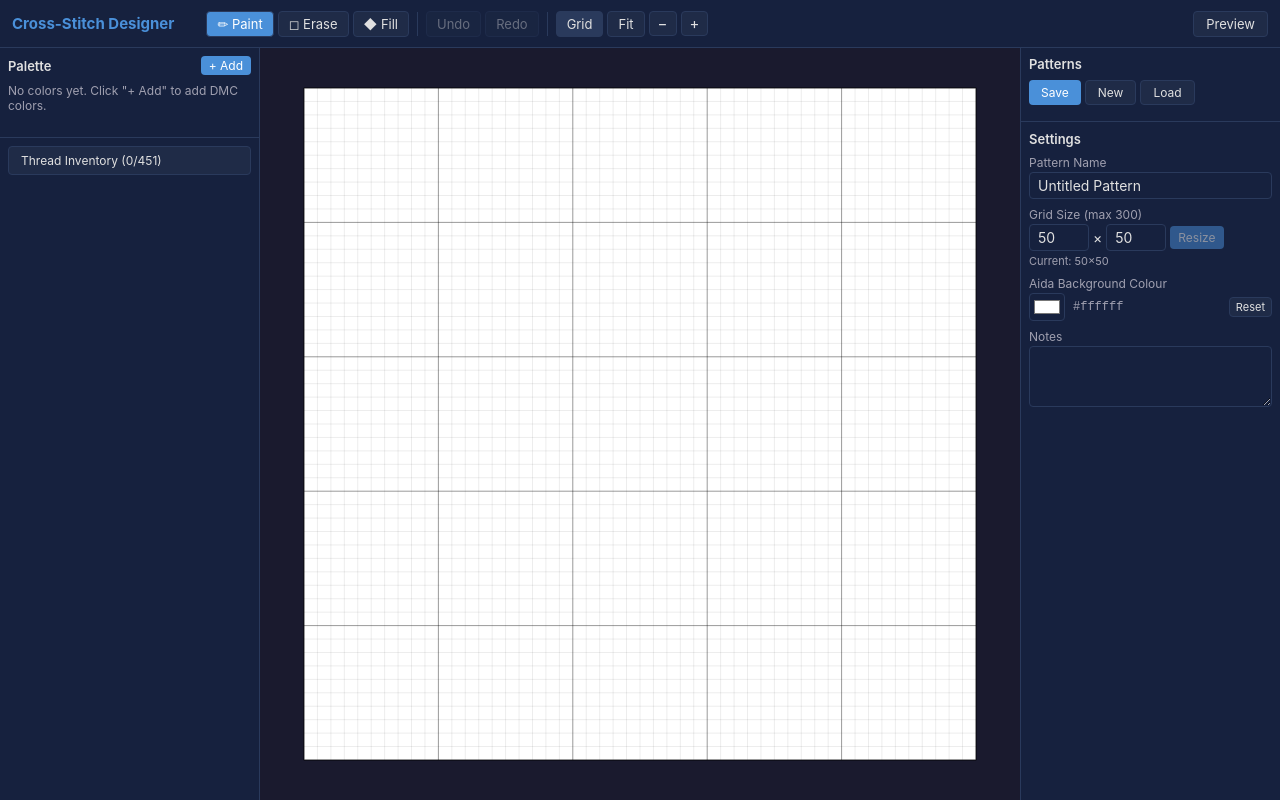
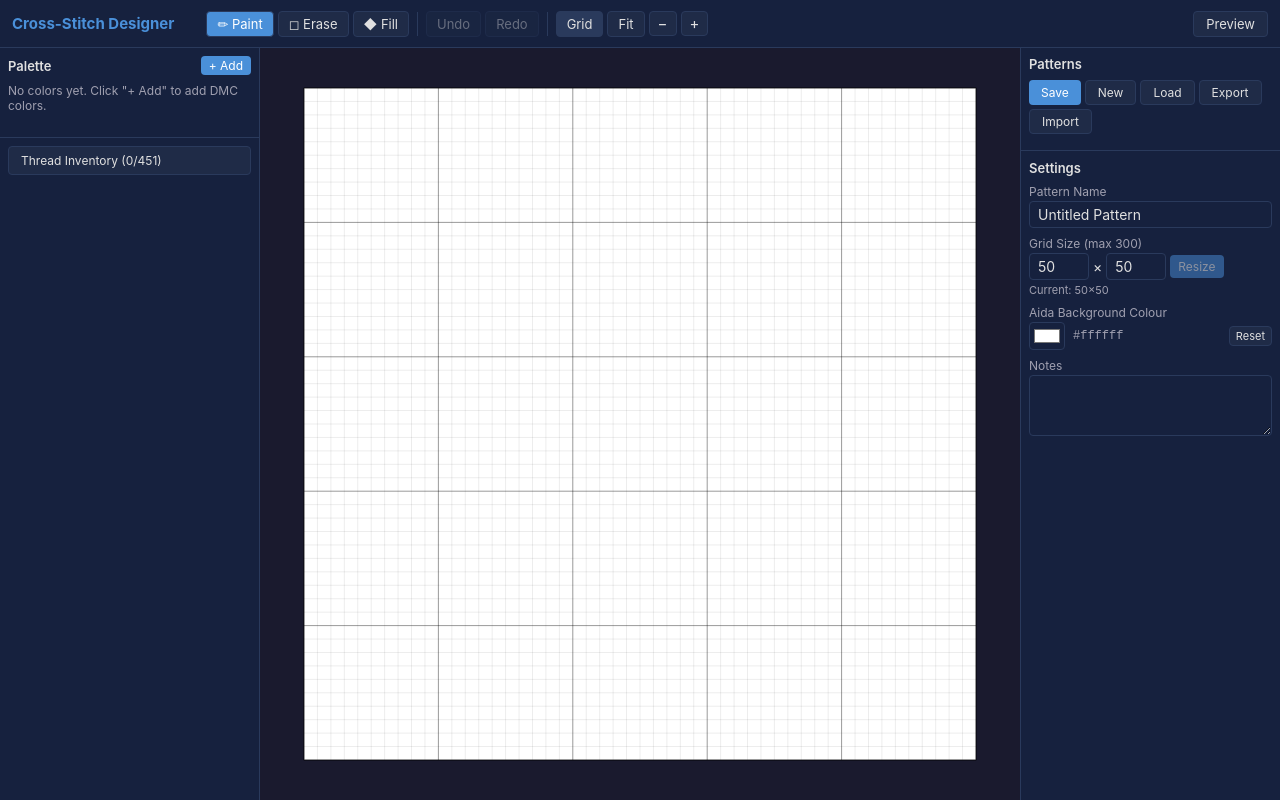
Before and after one commit to seshafi/cross-stitch-designer, a React (Vite) app: page / in a window 1280 px wide. Built offline with nearby package versions, Linux system fonts and the light colour scheme.

Commit message:
Add pattern export/import
Export downloads the current pattern as a .json file. Import reads a
.json file, saves it to localStorage, and opens it in the editor.
Imported patterns get a fresh ID to avoid overwriting existing ones.

Co-Authored-By: Claude Sonnet 4.6 <noreply@anthropic.com>

```diff
--- a/src/components/PatternManager.jsx
+++ b/src/components/PatternManager.jsx
@@ -1,4 +1,4 @@
-import { useState, useEffect } from 'react';
+import { useState, useEffect, useRef } from 'react';
 import { usePattern, usePatternDispatch } from '../context/PatternContext.jsx';
 import { listPatterns, loadPattern, savePattern, deletePattern } from '../utils/storage.js';
 import { gridToArray, arrayToGrid } from '../utils/gridHelpers.js';
@@ -8,6 +8,7 @@ export default function PatternManager() {
   const dispatch = usePatternDispatch();
   const [patterns, setPatterns] = useState([]);
   const [showList, setShowList] = useState(false);
+  const importRef = useRef(null);
 
   const refreshList = () => {
     setPatterns(listPatterns());
@@ -53,6 +54,52 @@ export default function PatternManager() {
   const handleNew = () => {
     dispatch({ type: 'NEW_PATTERN' });
     setShowList(false);
+  };
+
+  const handleExport = () => {
+    const patternData = {
+      exportVersion: 1,
+      id: state.id || `pattern_${Date.now()}`,
+      name: state.name,
+      width: state.width,
+      height: state.height,
+      notes: state.notes,
+      background: state.background,
+      palette: state.palette,
+      grid: gridToArray(state.grid),
+      createdAt: state.createdAt,
+      modifiedAt: Date.now(),
+    };
+    const blob = new Blob([JSON.stringify(patternData, null, 2)], { type: 'application/json' });
+    const url = URL.createObjectURL(blob);
+    const a = document.createElement('a');
+    a.href = url;
+    a.download = `${state.name || 'pattern'}.json`;
+    a.click();
+    URL.revokeObjectURL(url);
+  };
+
+  const handleImportFile = (e) => {
+    const file = e.target.files[0];
+    if (!file) return;
+    const reader = new FileReader();
+    reader.onload = (ev) => {
+      try {
+        const data = JSON.parse(ev.target.result);
+        if (!data.grid || !data.width || !data.height) {
+          alert('Invalid pattern file.');
+          return;
+        }
+        const imported = { ...data, id: `pattern_${Date.now()}` };
+        savePattern(imported);
+        dispatch({ type: 'SET_PATTERN', pattern: imported });
+        refreshList();
+      } catch {
+        alert('Could not read pattern file.');
+      }
+    };
+    reader.readAsText(file);
+    e.target.value = '';
   };
 
   return (
@@ -103,6 +150,39 @@ export default function PatternManager() {
         >
           {showList ? 'Close' : 'Load'}
         </button>
+        <button
+          onClick={handleExport}
+          title="Export current pattern as a JSON file"
+          style={{
+            padding: '4px 12px',
+            borderRadius: 4,
+            background: 'var(--bg-surface)',
+            border: '1px solid var(--border)',
+            fontSize: 12,
+          }}
+        >
+          Export
+        </button>
+        <button
+          onClick={() => importRef.current.click()}
+          title="Import a pattern from a JSON file"
+          style={{
+            padding: '4px 12px',
+            borderRadius: 4,
+            background: 'var(--bg-surface)',
+            border: '1px solid var(--border)',
+            fontSize: 12,
+          }}
+        >
+          Import
+        </button>
+        <input
+          ref={importRef}
+          type="file"
+          accept=".json,application/json"
+          onChange={handleImportFile}
+          style={{ display: 'none' }}
+        />
       </div>
 
       {showList && (
```
